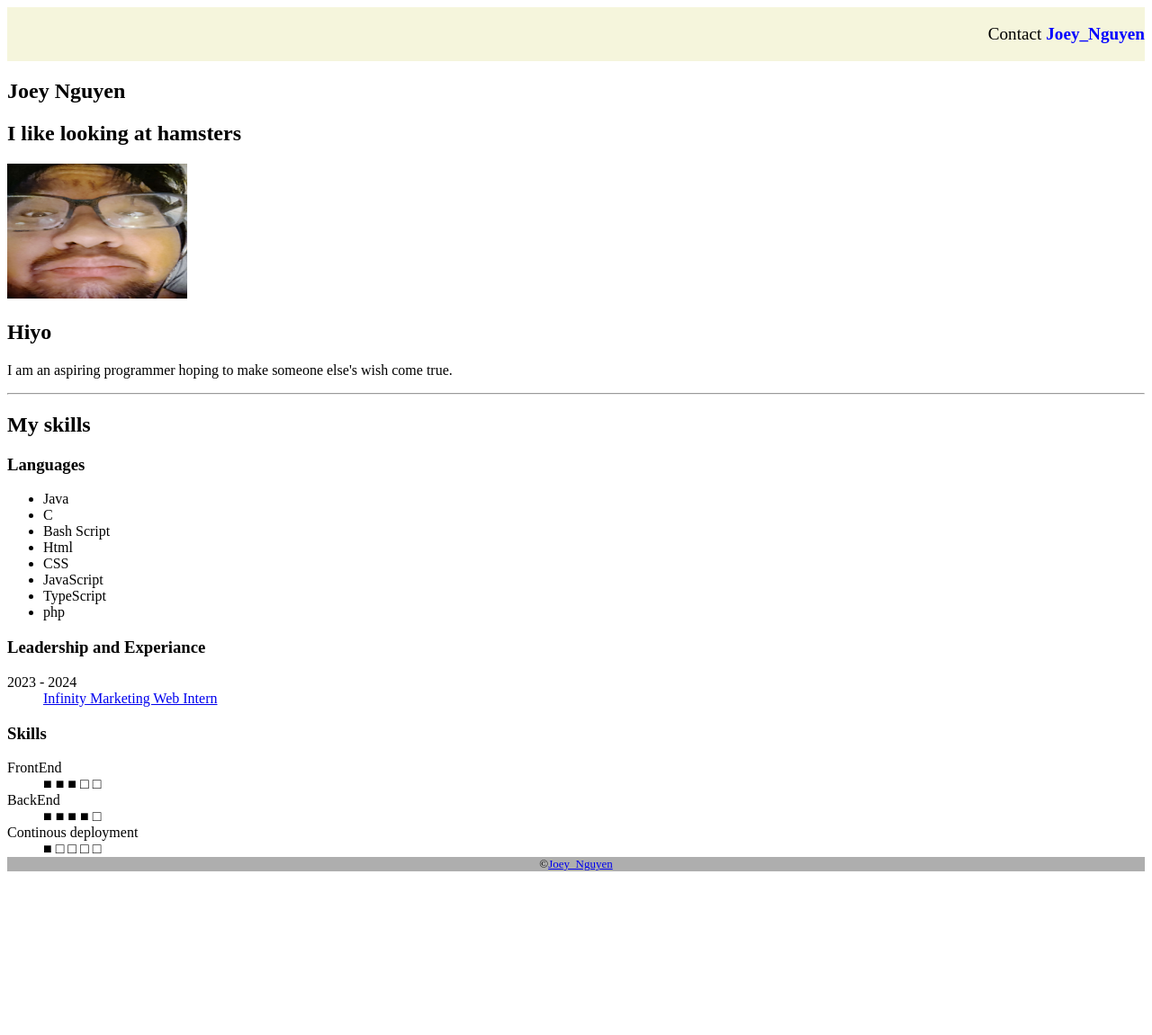
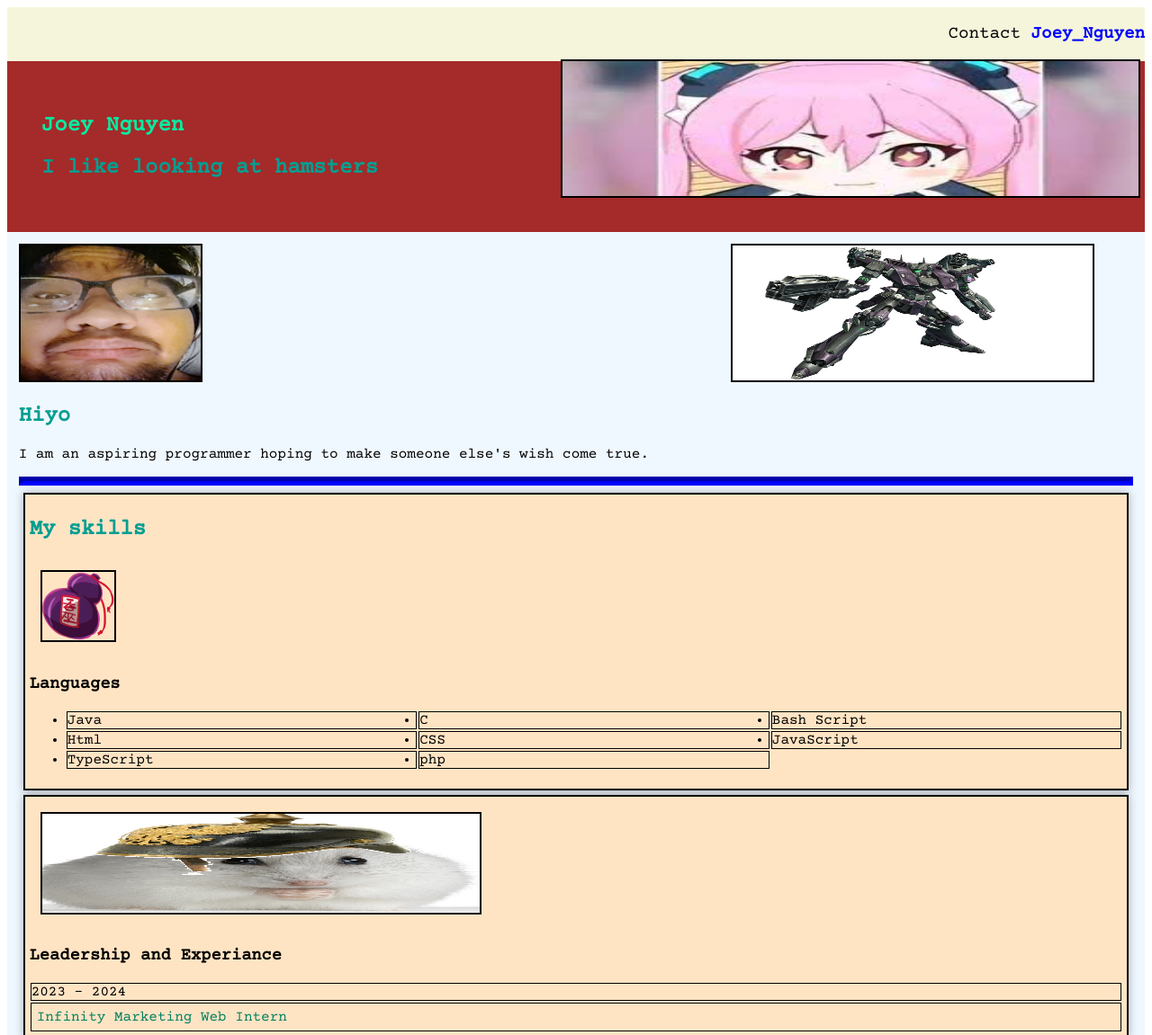
Before and after one commit to Joeywin42/CV, a plain HTML site: page index.html in a window 1280 px wide. Shown: the top 1151 px of the page at 90% size. Before the commit the page ends 977 px from the top, so only its background shows below. Drawn offline with nearby package versions, Linux system fonts and the light colour scheme.

Commit message:
all finished

```diff
--- a/css/style.css
+++ b/css/style.css
@@ -1,7 +1,23 @@
 
 body{
     margin: 20;
+    font-family: 'Courier Prime', monospace
 
+}
+body h1{
+    color: rgb(9, 235, 160);
+}
+body h2{
+    color: rgb(2, 158, 145);
+}
+body hr{
+    border-width: 5px;
+    border-color: blue;
+}
+body img{
+    border-color: black;
+    border-width: 2px;
+    border-style: solid;
 }
 nav{
     display: flex;
@@ -29,3 +45,106 @@ footer{
     display: flex;
     justify-content: center;
 }
+
+footer a{
+    color: green;
+    text-decoration: none;
+    font-weight: bold;
+}
+
+footer a:hover{
+    color: violet;
+    text-decoration: underline;
+}
+.intro{
+    background-color: brown;
+    padding: 3%;
+}
+.intro img{
+    position: absolute;
+    top: 8.2%;
+    right: 1%;
+}
+
+/* link colour */
+
+.detail{
+    background-color: aliceblue;
+    padding: 1%;
+
+
+}
+.detail a{
+    color: rgb(0, 128, 96);
+    text-decoration: none;
+}
+.detail a:hover{
+    color: red;
+    text-decoration: underline;
+}
+#zinaida{
+    position: absolute;
+    right: 5%;
+}
+
+.class-card{
+    border: 2px solid black;
+    padding: 5px;
+    background-color: bisque;
+    text-align: left;
+    box-shadow: 0 0 10px rgba(0, 0, 0, 0.3);
+    margin: 5px;
+}
+.class-card img{
+    margin: 12px;
+}
+
+.threeColumn{
+    border: 2px solid black;
+    display:grid;
+    grid-template-columns: repeat(3, 1fr);
+}
+
+.gridList3{
+    display: grid;
+    grid-template-columns: repeat(3, 1fr);
+}
+
+.gridList3 li{
+    border: 1px solid black;
+    margin: 1px;
+
+}
+
+.gridList3 dt{
+    border: 1px solid black;
+    margin: 1px;
+}
+.gridList3 dd{
+    border: 1px solid black;
+    margin: 1px;
+    padding: 2px;
+}
+.gridList{
+    display: grid;
+    grid-template-columns: 1fr;
+}
+.gridList dt{
+    border: 1px solid black;
+    margin: 1px;
+}
+.gridList dd{
+    border: 1px solid black;
+    margin: 1px;
+    padding: 6px;
+}
+.oneCol{
+    display: grid;
+    grid-template-columns: 1fr;
+    gap: 3px;
+    padding: 0;
+}
+.oneCol label{
+    align-items: left;
+    position: relative;
+}
--- a/index.html
+++ b/index.html
@@ -5,28 +5,33 @@
     <meta name="viewport" content="width=device-width, initial-scale=1.0">
     <title>Document</title>
     <link rel="stylesheet" href="css/style.css" type="text/css">
-
-</head>
+    <link rel="preconnect" href="https://fonts.googleapis.com">
+    <link rel="preconnect" href="https://fonts.gstatic.com" crossorigin>
+    <link href="https://fonts.googleapis.com/css2?family=Courier+Prime&display=swap" rel="stylesheet"></head>
 <body>
     <title>Joey Nguyen</title>
     <nav>
         <p>Contact <a href="contact.html">Joey_Nguyen</a></p>
 
     </nav>
-    <section>
+    <section class="intro">
+        <img src="images/koyuki.jpg" alt="koyuki face" width="50%" height="150">
         <h1>Joey Nguyen</h1>
         <h2>I like looking at hamsters</h2>
 
     </section>
 
-    <section>
+    <section class="detail">
         <img src="images/me.jpg" alt="a picture of joey nguyen doing a silly face" width="200px" height="150px">
+        <img src="images/780px-07.jpg" alt="fear" width="400" height="150" id="zinaida">
         <h2>Hiyo</h2>
         <p>I am an aspiring programmer hoping to make someone else's wish come true.</p>
         <hr>
+        <div class="class-card">
             <h2>My skills</h2>
+            <img src="images/UBUnusedGourd.png" alt="suika's gourd">
             <h3>Languages</h3>
-        <ul>
+            <ul class = gridList3>
                     <li>Java</li>
                     <li>C</li>
                     <li>Bash Script</li>
@@ -36,17 +41,49 @@
                     <li>TypeScript</li>
                     <li>php</li>
             </ul>
+        </div>
+
+        <div class="class-card">
+            <img src="images/winter-white-hamsters.jpg" alt="hamster with prussian hat" width="40%" height="110px">
             <h3>Leadership and Experiance</h3>
+            <div class="gridList">
                 <dt>2023 - 2024</dt>
                 <dd><a href="https://infinitymkt.com/" target="_blank">Infinity Marketing Web Intern</a></dd>
-
+            </div>
+        </div>
+        <div class="class-card">
+            <img src="images/reisa.png" alt="reisa uzawa" height="110" width="30%">
             <h3>Skills </h3>
+            <div class="gridList3">
+                <div>
                     <dt>FrontEnd</dt>
                     <dd>&#9632; &#9632; &#9632; &#9633; &#9633;</dd>
+                </div>
+                <div>
                     <dt>BackEnd</dt>
                     <dd>&#9632; &#9632; &#9632; &#9632; &#9633;</dd>
+                </div>
+                <div>
                     <dt>Continous deployment</dt>
                     <dd> &#9632; &#9633; &#9633; &#9633; &#9633;</dd>
+                </div>
+
+            </div>
+        </div>
+
+        <div class="class-card">
+
+            <img src="images/zeus.jpg" alt="AA zeus" width="230" height="350">
+            <img src="images/AshBlossomJoyousSpring-SDBT-EN-C-1E.jpg" alt="ash blossom"width="230" height="350">
+            <img src="images/don zaloog.jpg" alt="don don" width="230" height="350">
+        </div>
+
+        <div class="threeColumn">
+            <div>Divine Arsenal AA-ZEUS - Sky Thunder</div>
+            <div>Ash Blossom & Joyous</div>
+            <div>Don Zaloog</div>
+        </div>
+
 
     </section>
     <footer>
```
Also changed, not shown: contact.html (+16 -6 lines), images/32f.jpg (added), images/780px-07.jpg (added), images/Arena_ACVI_Rank_09_B_V_IV_Rusty_profile.jpg (added), images/AshBlossomJoyousSpring-SDBT-EN-C-1E.jpg (added), images/UBUnusedGourd.png (added), images/don zaloog.jpg (added), images/koyuki.jpg (added), images/reisa.png (added), images/winter-white-hamsters.jpg (added), images/zeus.jpg (added). Lines whose indentation alone changed are shown as unchanged.
